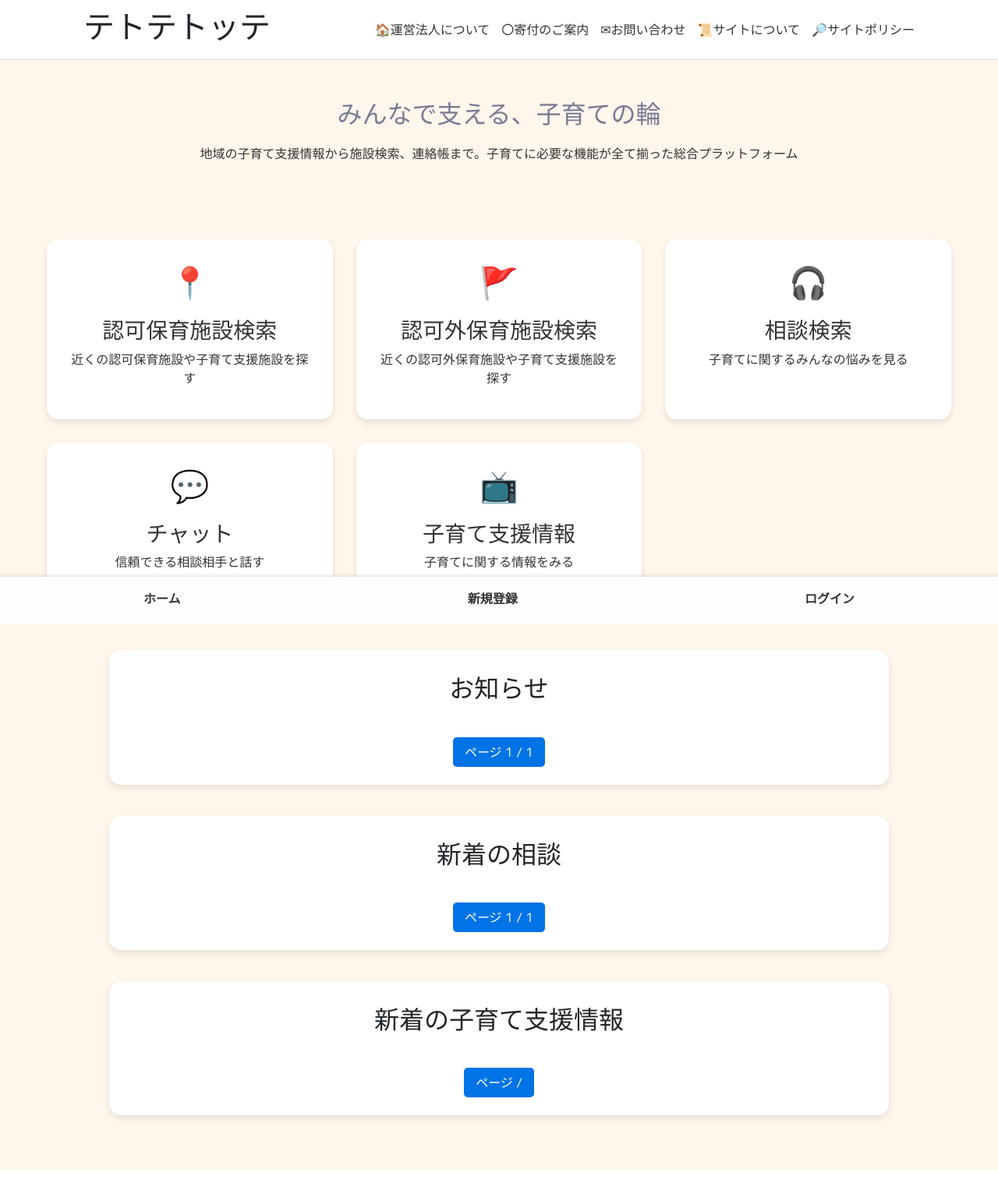
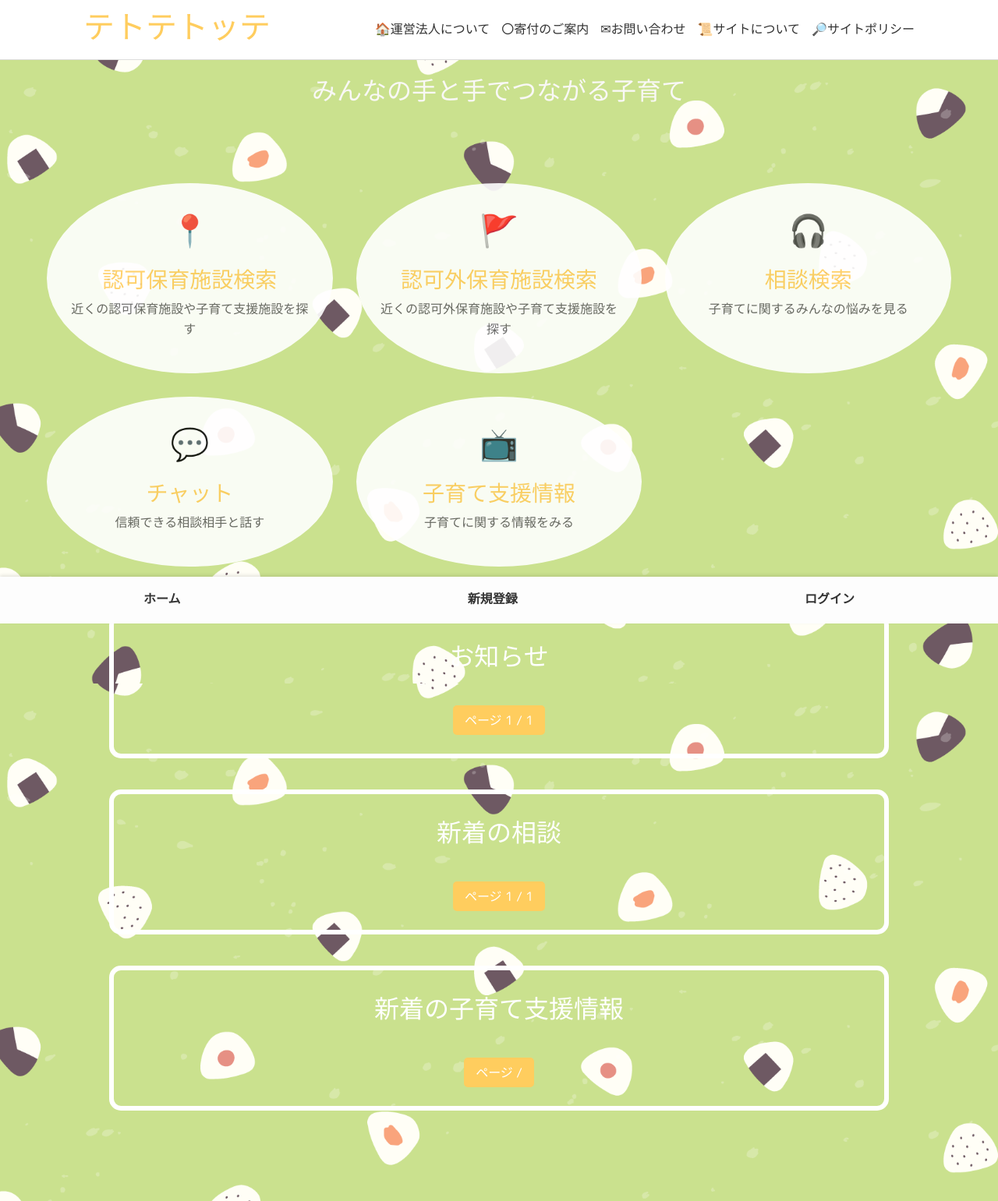
Before and after one commit to NPO-OpenCoralNetwork/Childcare-DX, a Django app: page / in a window 1280 px wide. Shown: the whole page at 78% size. Before the commit the page ends 1501 px from the top, so only its background shows below. Run offline with Django 5.2, Linux system fonts and the light colour scheme; data that the repository does not hold is empty; some libraries are stand-ins or nearby versions; some web fonts are replaced.

Commit message:
change css

```diff
--- a/main/templates/main/home.html
+++ b/main/templates/main/home.html
@@ -6,8 +6,7 @@
 {% block content %}
 
     <section class="intro">
-        <h2>みんなで支える、子育ての輪</h2>
-        <p>地域の子育て支援情報から施設検索、連絡帳まで。子育てに必要な機能が全て揃った総合プラットフォーム</p>
+        <h2>みんなの手と手でつながる子育て</h2>
     </section>
     <div class="features">
         <a href="{% url 'search_allowed' %}" class="feature-card">
--- a/static/css/base.css
+++ b/static/css/base.css
@@ -1,8 +1,37 @@
+@import url('https://fonts.googleapis.com/css2?family=M+PLUS+Rounded+1c:wght@300;400;500;700&display=swap');
+@import url('https://fonts.googleapis.com/css2?family=Kosugi+Maru&display=swap');
+:root {
+  /* 暖かみのあるカラーパレット */
+  --primary-color: #FF9E7D;       /* サーモンピンク - メインカラー */
+  --secondary-color: #93D7B7;     /* ミントグリーン - アクセントカラー */
+  --background-color: #FFFBF5;    /* オフホワイト - 背景色 */
+  --card-color: #FFFFFF;          /* 白 - カード背景 */
+  --text-color: #5D5D5D;          /* ダークグレー - テキストの基本色 */
+  --text-light: #7D7D7D;          /* ミディアムグレー - 薄いテキスト */
+  --highlight-color: #FFCD5E;     /* イエロー - ハイライト */
+  --button-color: #93D7B7;        /* ミントグリーン - ボタン色 */
+  --button-hover: #7BC29C;        /* 深いミントグリーン - ホバー時 */
+  --error-color: #FF8A8A;         /* 明るい赤 - エラー表示 */
+  --success-color: #A0E7B1;       /* 明るい緑 - 成功表示 */
+  --border-radius: 12px;          /* 全体的な角丸の大きさ */
+  --box-shadow: 0 4px 10px rgba(0, 0, 0, 0.05); /* 柔らかい影 */
+}
 body {
+  font-family: 'M PLUS Rounded 1c', 'Kosugi Maru', sans-serif;
+  background-color: var(--background-color);
+  color: var(--text-color);
+  line-height: 1.6;
+}
+
+h1, h3 {
+  font-family: 'Kosugi Maru', 'M PLUS Rounded 1c', sans-serif;
+  color: var(--highlight-color);
+}
+
+.subtitle {
   font-family: 'M PLUS Rounded 1c', sans-serif;
-  margin: 0;
-  padding: 0;
-  background-color: #eef8e5;
+  font-weight: 500;
+  color: var(--secondary-color);
 }
 
 header {
@@ -53,8 +82,9 @@ header {
   padding: 10px 0;
 }
 .main-content {
-  padding-bottom: calc(60px + 1rem); /* フッターの高さ + 余白 */
-  min-height: calc(100vh - 60px); /* ビューポートの高さからフッターを引いた高さ */
+  padding-bottom: calc(60px + 1rem);
+  min-height: calc(100vh - 60px);
+
 }
 .login-btn {
   background-color: #007bff;
--- a/static/css/home.css
+++ b/static/css/home.css
@@ -1,18 +1,29 @@
-/* 基本カラースキームの定義 */
 :root {
-    --primary-color: #0073e6;  /* メインカラー */
-    --secondary-color: #797a94;  /* アクセントカラー */
-    --background-color: #FFF6EC;  /* 背景色 */
-    --text-color: #333;  /* テキストカラー */
-    --shadow: 0 4px 8px rgba(0, 0, 0, 0.1);
+    /* 暖かみのあるカラーパレット */
+    --primary-color: #FF9E7D;       /* サーモンピンク - メインカラー */
+    --secondary-color: #93D7B7;     /* ミントグリーン - アクセントカラー */
+    --background-color: #f9f8f6;    /* オフホワイト - 背景色 */
+    --card-color: #FFFFFF;          /* 白 - カード背景 */
+    --text-color: #5D5D5D;          /* ダークグレー - テキストの基本色 */
+    --text-light: #7D7D7D;          /* ミディアムグレー - 薄いテキスト */
+    --highlight-color: #FFCD5E;     /* イエロー - ハイライト */
+    --button-color: #93D7B7;        /* ミントグリーン - ボタン色 */
+    --button-hover: #7BC29C;        /* 深いミントグリーン - ホバー時 */
+    --error-color: #FF8A8A;         /* 明るい赤 - エラー表示 */
+    --success-color: #A0E7B1;       /* 明るい緑 - 成功表示 */
+    --border-radius: 12px;          /* 全体的な角丸の大きさ */
+    --box-shadow: 0 4px 10px rgba(0, 0, 0, 0.05); /* 柔らかい影 */
   }
 
   /* メインコンテンツ */
   .main-content {
-      text-align: center;
-      padding: 30px;
-      background-color: var(--background-color);
-      min-height: 100vh;
+    background-image: url('/static/css/bagimg/bg-rice-green.png');
+    background-attachment: fixed;
+    background-size: cover;
+    background-repeat: no-repeat;
+    background-position: center center;
+    min-height: 100vh;
+    text-align: center;
 
   }
 
@@ -24,7 +35,7 @@
   }
 
   .intro h2 {
-      color: var(--secondary-color);
+      color: var(--background-color);
       font-size: 2em;
       margin-bottom: 20px;
   }
@@ -46,7 +57,9 @@
 
   .feature-card {
       background-color: white;
-      border-radius: 15px;
+      opacity: 0.9;
+      border: 3px solid white;
+      border-radius: 150%;
       padding: 25px;
       box-shadow: var(--shadow);
       transition: transform 0.3s ease, box-shadow 0.3s ease;
@@ -67,12 +80,14 @@
 
   /* お知らせ・相談リスト */
   .home-container {
-      background-color: white;
+      background-color: transparent;
+      border: 6px solid white;
       border-radius: 15px;
       padding: 30px;
       margin: 40px auto;
       max-width: 1000px;
       box-shadow: var(--shadow);
+      color: white;
   }
 
   .announcement-list, .inquiry-list {
@@ -80,6 +95,7 @@
       gap: 20px;
       margin: 20px 0;
       list-style: none;
+
   }
 
   .announcement-item, .inquiry-item {
@@ -90,7 +106,7 @@
   }
 
   .announcement-link, .inquiry-link {
-      color: var(--secondary-color);
+      color: var(--text-color);
       text-decoration: none;
       display: block;
       padding: 10px;
@@ -107,7 +123,7 @@
   .pagination .step-links a,
   .pagination .step-links .current {
       padding: 8px 15px;
-      background-color: var(--primary-color);
+      background-color: var(--highlight-color);
       color: white;
       border-radius: 5px;
       text-decoration: none;
@@ -115,7 +131,7 @@
   }
 
   .pagination .step-links a:hover {
-      background-color: var(--secondary-color);
+      background-color: var(--highlight-color);
   }
 
 @media (max-width: 768px) {
```
Also changed, not shown: chat/consumers.py (+13 -26 lines), childhelper/settings.py (+20 -7 lines), static/css/inquiry_list.css (+59 -4 lines), chat/migrations/0006_merge_0005_change_table.py (added), static/css/bagimg/backimg.png (renamed from media/bagimg/backimg.png), static/css/bagimg/bg-green.png (added), static/css/bagimg/bg-rice-green.png (added), static/css/bagimg/bg.png (added), 1 other file.
